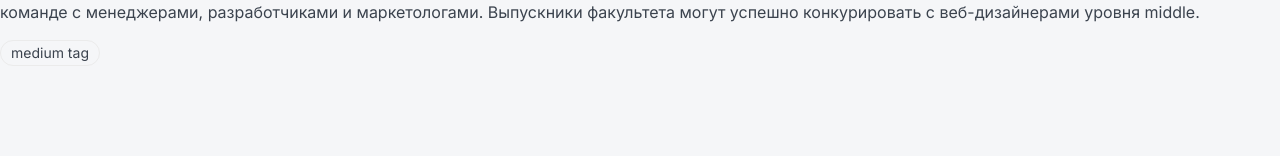
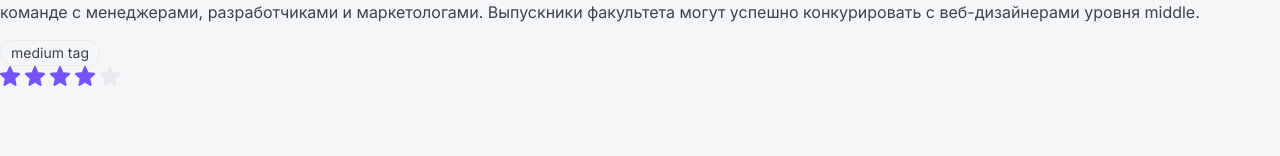
Before and after one commit to Yury-Chernyavski/top-app, a Next.js app: page / in a window 1280 px wide. Shown: the part 143-299 px from the top of the page. Built offline with nearby package versions, Linux system fonts and the light colour scheme.

Commit message:
Raiting component

```diff
--- a/app/page.tsx
+++ b/app/page.tsx
@@ -1,6 +1,10 @@
-import { Button, Heading, Tag, Text } from "@/components";
+"use client";
+import { useState } from "react";
+import { Button, Heading, Rating, Tag, Text } from "@/components";
 
 const Home = () => {
+  const [rating, setRating] = useState(4);
+
   return (
     <main>
       <Heading variant="h1">Some title</Heading>
@@ -19,6 +23,7 @@ const Home = () => {
         веб-дизайнерами уровня middle.
       </Text>
       <Tag>medium tag</Tag>
+      <Rating rating={rating} isEditable={true} setRating={setRating}/>
     </main>
   );
 };
--- /dev/null
+++ b/components/Rating/Rating.module.css
@@ -0,0 +1,14 @@
+.star {
+  fill: #E8EAED;
+  margin-right: 5px;
+  transition: fill 0.2s;
+}
+
+.field {
+  transition: fill 0.2s;
+  fill: var(--primary);
+}
+
+.editable {
+  cursor: pointer;
+}
--- /dev/null
+++ b/components/Rating/Rating.tsx
@@ -0,0 +1,62 @@
+"use client";
+import React, { useEffect, useState } from "react";
+import { IRating } from "@/models";
+import StarIcon from "./assets/Vector.svg";
+import cn from "classnames";
+import style from "./Rating.module.css";
+
+export const Rating = ({ isEditable = false, rating, setRating }: IRating) => {
+  const [ratingArray, setRatingArray] = useState<JSX.Element[]>(new Array(5).fill(<></>));
+
+  useEffect(() => {
+    constructRating(rating);
+  }, [rating]);
+
+  const constructRating = (currentRating: number) => {
+    const updateArray = ratingArray.map((elem, i) => {
+      return (
+        <StarIcon
+          key={i}
+          className={
+            cn(style.star, {
+              [style.field]: i < currentRating,
+              [style.editable]: isEditable
+            })
+          }
+          tabIndex={isEditable ? 0 : -1}
+          onKeyDown={(e: KeyboardEvent) => isEditable && handleEnter(i + 1, e)}
+        />
+      );
+    });
+
+    setRatingArray(updateArray);
+  };
+
+  const changeDisplay = (i: number) => {
+    if (isEditable) {
+      constructRating(i);
+    }
+  };
+
+  const changeRating = (i: number) => {
+    if (isEditable && setRating) {
+      setRating(i);
+    }
+  };
+
+  const handleEnter = (i: number, e: KeyboardEvent) => {
+    if (e.code === "Enter" && setRating) setRating(i);
+  };
+
+
+  return (
+    <div>
+      {ratingArray.map((star, i) => <span
+        key={i}
+        onMouseEnter={() => changeDisplay(i + 1)}
+        onMouseLeave={() => changeDisplay(rating)}
+        onClick={() => changeRating(i + 1)}
+      >{star}</span>)}
+    </div>
+  );
+};
--- a/components/index.ts
+++ b/components/index.ts
@@ -2,3 +2,4 @@ export { Heading } from "./Heading/Heading";
 export { Button } from "./Button/Button";
 export { Text } from "./Text/Text";
 export { Tag} from "./Tag/Tag";
+export {Rating} from "./Rating/Rating";
--- /dev/null
+++ b/models/IRating/IRating.ts
@@ -0,0 +1,5 @@
+export interface IRating {
+  isEditable?: boolean;
+  rating: number;
+  setRating?: (rating: number) => void
+}
--- a/models/index.ts
+++ b/models/index.ts
@@ -2,3 +2,4 @@ export { type IHeading } from "./IHeading/IHeading";
 export { type IButton } from "./IButton/IButton";
 export { type IText } from "./IText/IText";
 export { type ITag } from "./ITag/ITag";
+export {type IRating} from "./IRating/IRating";
--- /dev/null
+++ b/next-env-custom.d.ts
@@ -0,0 +1,4 @@
+/// <reference types="next" />
+
+// NOTE: This file should not be edited
+// see https://nextjs.org/docs/basic-features/typescript for more information.
```
Also changed, not shown: image.d..ts (added, +52 -0 lines), tsconfig.json (+18 -5 lines), .d.ts (deleted), components/Rating/assets/Vector.svg (added).
